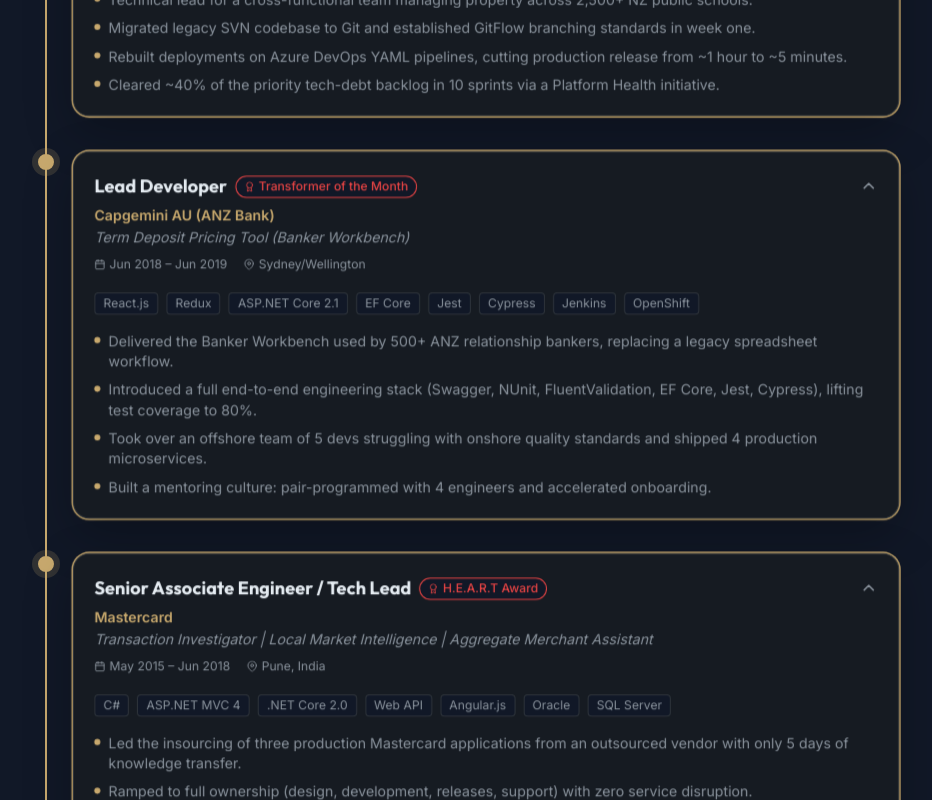
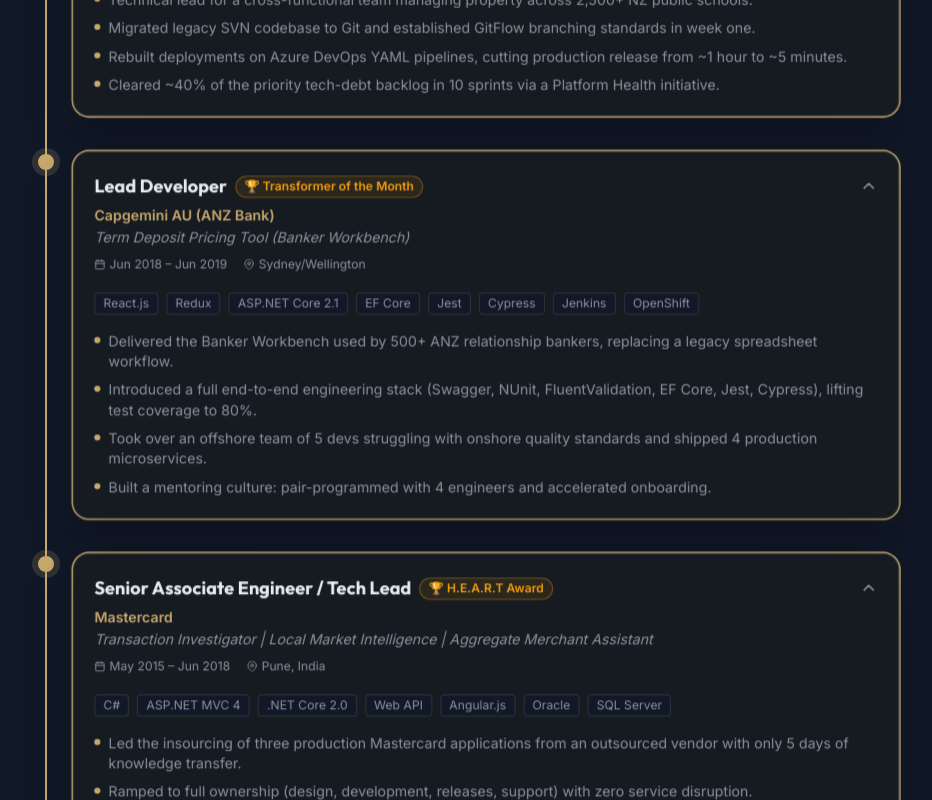
Before and after one commit to niraj-nagtilak1990/niraj-nagtilak1990.github.io, a React (Vite) app: page / in a window 1280 px wide. Shown: the part 4747-5547 px from the top of the page, without its empty margins (171-1103 px from the left). Built offline with nearby package versions, Linux system fonts and the light colour scheme.

Commit message:
fixed experiance awards section

```diff
--- a/src/components/sections/Experience.jsx
+++ b/src/components/sections/Experience.jsx
@@ -1,6 +1,6 @@
 import { useState, useRef, useEffect } from 'react';
 import { motion, AnimatePresence, useInView } from 'framer-motion';
-import { FiMapPin, FiCalendar, FiChevronDown, FiChevronUp, FiAward } from 'react-icons/fi';
+import { FiMapPin, FiCalendar, FiChevronDown, FiChevronUp } from 'react-icons/fi';
 import AnimatedSection from '../ui/AnimatedSection.jsx';
 import { experience, education } from '../../data/experience.js';
 
@@ -66,10 +66,10 @@
                 {job.awards?.map(a => (
                   <span
                     key={a.title}
-                    className="text-xs font-medium px-2 py-0.5 rounded-full flex items-center gap-1"
-                    style={{ background: 'var(--surface)', color: 'var(--accent)', border: '1px solid var(--accent)' }}
+                    className="text-xs font-semibold px-2 py-0.5 rounded-full flex items-center gap-1"
+                    style={{ background: '#F59E0B18', color: '#F59E0B', border: '1px solid #F59E0B60' }}
                   >
-                    <FiAward size={10} aria-hidden="true" /> {a.title}
+                    🏆 {a.title}
                   </span>
                 ))}
               </div>
--- a/src/data/experience.js
+++ b/src/data/experience.js
@@ -75,6 +75,7 @@
     location: 'Wellington, NZ',
     current: false,
     project: 'NZ Police — RIOD (Real-time Intelligence and Operational Deployment)',
+    awards: [{ title: 'Kudos of the Month', org: 'Capgemini NZ', date: '2022' }],
     stack: ['Azure Functions', 'Service Bus', '.NET 6', 'Cosmos DB', 'React.js', 'Redux', 'TypeScript'],
     highlights: [
       'Delivered full-stack capability across microservices, React frontend, and DevOps pipelines for 1000+ frontline officers.',
```
